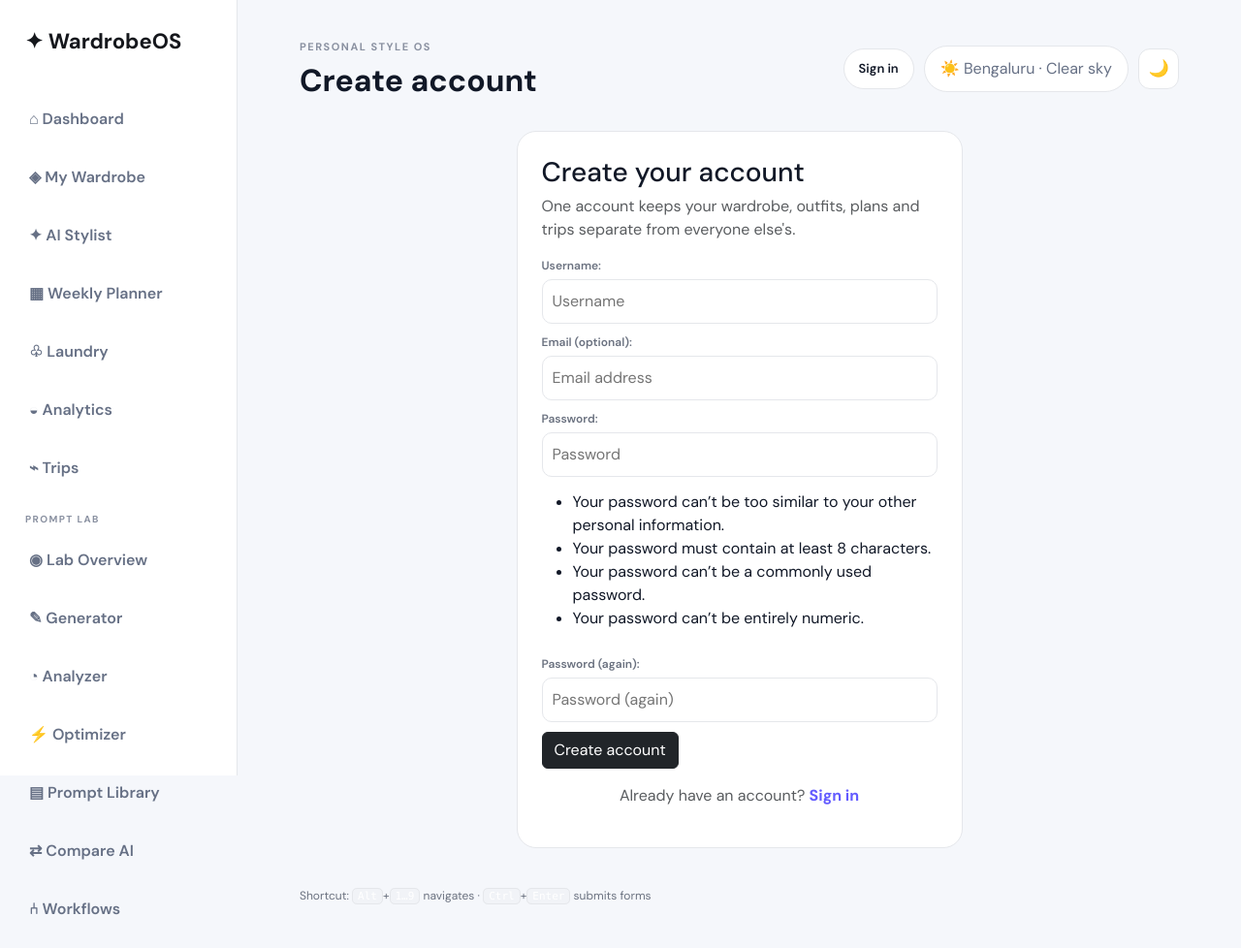
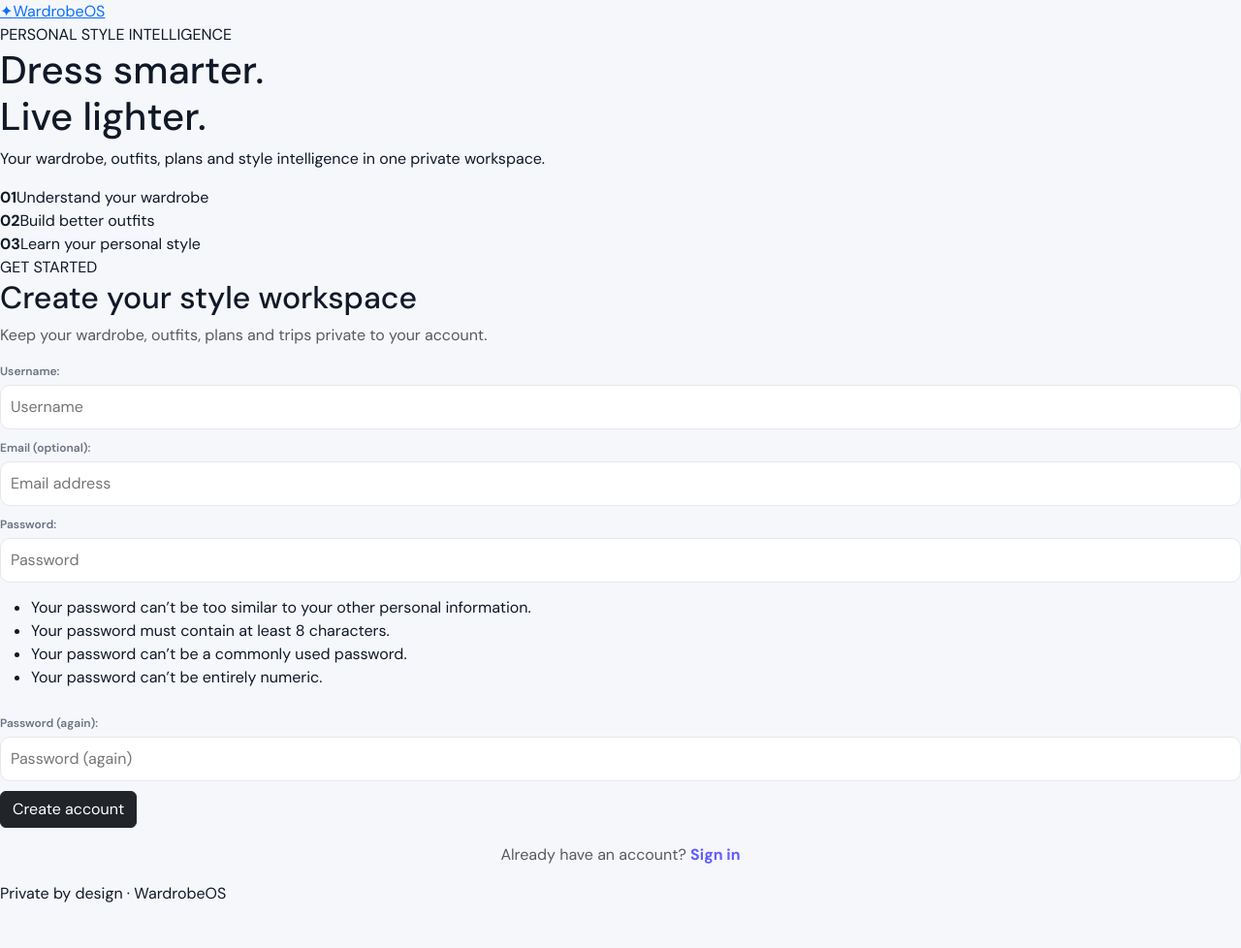
Before and after one commit to preethamofficial/WardrobeOS, a Django app: page /accounts/signup/ in a window 1280 px wide. Shown: the whole page at 97% size. After the commit the page ends 931 px from the top, so only its background shows below. Run offline with Django 5.2, Linux system fonts and the light colour scheme; data that the repository does not hold is empty; some libraries are stand-ins or nearby versions.

Commit message:
feat: redesign signup experience

```diff
--- a/templates/account/signup.html
+++ b/templates/account/signup.html
@@ -1,14 +1,15 @@
-{% extends "base.html" %}
+{% extends "account/auth_base.html" %}
 {% load i18n %}
-{% block heading %}Create account{% endblock %}
+{% block title %}Create account · WardrobeOS{% endblock %}
 {% block content %}
-<div class="form-card auth-card">
-<h3>Create your account</h3>
-<p class="text-muted">One account keeps your wardrobe, outfits, plans and trips separate from everyone else's.</p>
+<div class="auth-form-card">
+<span class="auth-form-kicker">GET STARTED</span>
+<h2>Create your style workspace</h2>
+<p class="text-muted">Keep your wardrobe, outfits, plans and trips private to your account.</p>
 {% if google_enabled %}
 <a class="btn google-btn" href="{% url 'google_login' %}">
-  <svg width="18" height="18" viewBox="0 0 48 48" aria-hidden="true"><path fill="#EA4335" d="M24 9.5c3.5 0 6.6 1.2 9 3.5l6.7-6.7C35.6 2.4 30.2 0 24 0 14.6 0 6.5 5.4 2.6 13.2l7.8 6.1C12.3 13.3 17.7 9.5 24 9.5z"/><path fill="#4285F4" d="M46.5 24.5c0-1.6-.1-3.1-.4-4.5H24v9h12.7c-.6 3-2.3 5.5-4.8 7.2l7.5 5.8c4.4-4.1 7.1-10.1 7.1-17.5z"/><path fill="#FBBC05" d="M10.4 28.7c-.5-1.5-.8-3-.8-4.7s.3-3.2.8-4.7l-7.8-6.1C.9 16.4 0 20.1 0 24s.9 7.6 2.6 10.8l7.8-6.1z"/><path fill="#34A853" d="M24 48c6.2 0 11.6-2 15.4-5.6l-7.5-5.8c-2.1 1.4-4.8 2.3-7.9 2.3-6.3 0-11.7-3.8-13.6-9.1l-7.8 6.1C6.5 42.6 14.6 48 24 48z"/></svg>
-  Sign up with Google
+<svg width="18" height="18" viewBox="0 0 48 48" aria-hidden="true"><path fill="#EA4335" d="M24 9.5c3.5 0 6.6 1.2 9 3.5l6.7-6.7C35.6 2.4 30.2 0 24 0 14.6 0 6.5 5.4 2.6 13.2l7.8 6.1C12.3 13.3 17.7 9.5 24 9.5z"/><path fill="#4285F4" d="M46.5 24.5c0-1.6-.1-3.1-.4-4.5H24v9h12.7c-.6 3-2.3 5.5-4.8 7.2l7.5 5.8c4.4-4.1 7.1-10.1 7.1-17.5z"/><path fill="#FBBC05" d="M10.4 28.7c-.5-1.5-.8-3-.8-4.7s.3-3.2.8-4.7l-7.8-6.1C.9 16.4 0 20.1 0 24s.9 7.6 2.6 10.8l7.8-6.1C6.5 42.6 14.6 48 24 48z"/></svg>
+Sign up with Google
 </a>
 <div class="auth-divider"><span>or use your email</span></div>
 {% endif %}
```
